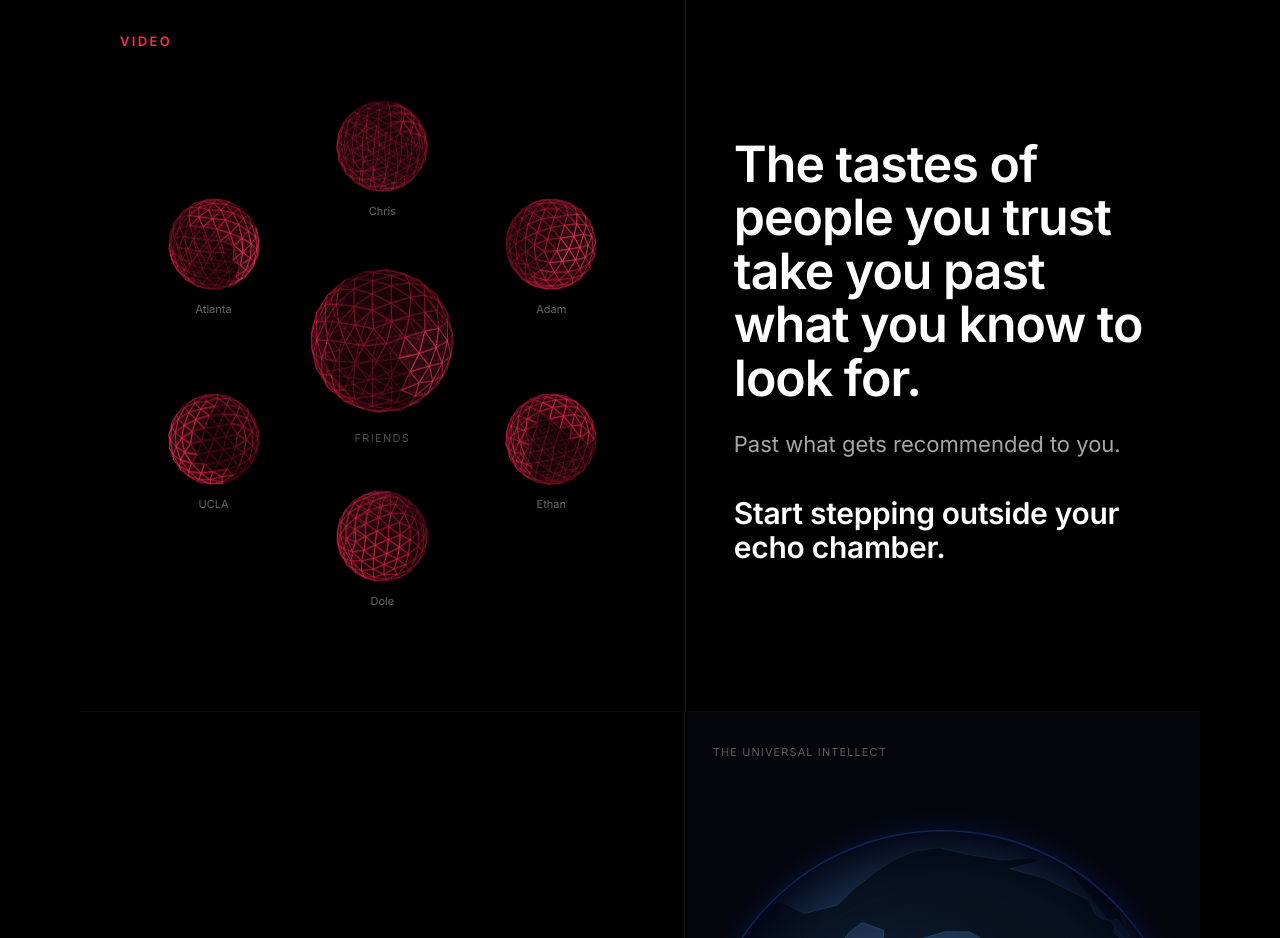
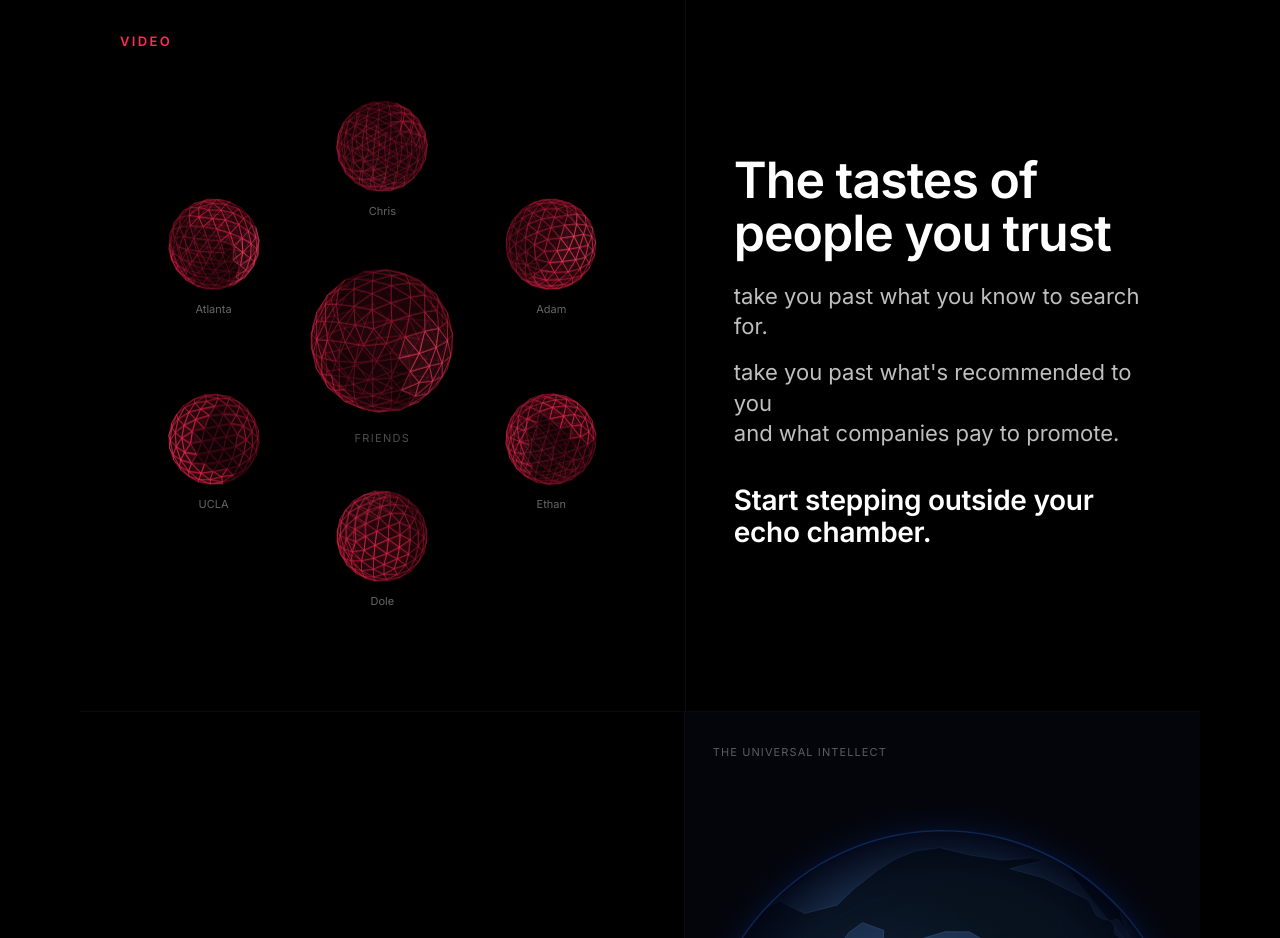
Before and after one commit to sn-ux/blueprint, a Next.js app: page / in a window 1280 px wide. Shown: the part 1580-2518 px from the top of the page. Built offline with nearby package versions, Linux system fonts and the light colour scheme; no server answers; the database is empty.

Commit message:
restructure page 3 copy into headline, body, and payoff hierarchy

```diff
--- a/app/page.tsx
+++ b/app/page.tsx
@@ -1979,22 +1979,29 @@ export default function LandingPage() {
         <div className="flex flex-col justify-center py-12 px-12 overflow-hidden"
           style={{ width: "46%", borderLeft: "1px solid rgba(255,255,255,0.05)", alignSelf: "stretch" }}>
 
-          {/* maxWidth constrains line length — prevents stretched lines and orphans */}
           <div style={{ maxWidth: 540 }}>
 
-            {/* Block 1 — primary: strong, tight, full white */}
-            <p className="text-[44px] md:text-[50px] font-semibold leading-[1.07] text-white" style={{ letterSpacing: "-0.02em" }}>
+            {/* Headline — dominant, full white */}
+            <h2 className="text-[44px] md:text-[50px] font-semibold leading-[1.07] text-white" style={{ letterSpacing: "-0.02em" }}>
               The tastes of people you trust
-              take you past what you know to look for.
+            </h2>
+
+            {/* Body line 1 — first continuation, slightly softened */}
+            <p className="text-[20px] md:text-[22px] font-normal leading-snug"
+              style={{ color: "rgba(255,255,255,0.75)", marginTop: 20 }}>
+              take you past what you know to search for.
             </p>
 
-            {/* Block 2 — secondary: soft continuation, muted */}
-            <p className="text-[20px] md:text-[22px] font-normal leading-snug" style={{ color: "rgba(255,255,255,0.65)", marginTop: 24 }}>
-              Past what gets recommended to you.
+            {/* Body line 2 — inverse of Page 2 SEARCH/FEED logic, same size as line 1 */}
+            <p className="text-[20px] md:text-[22px] font-normal leading-snug"
+              style={{ color: "rgba(255,255,255,0.75)", marginTop: 16 }}>
+              take you past what&apos;s recommended to you<br />
+              and what companies pay to promote.
             </p>
 
-            {/* Block 3 — payoff: bigger than secondary, semibold, full white */}
-            <p className="text-[28px] md:text-[30px] font-semibold leading-[1.15] text-white" style={{ letterSpacing: "-0.01em", marginTop: 36 }}>
+            {/* Final line — payoff, between body and headline in size */}
+            <p className="text-[26px] md:text-[28px] font-semibold leading-[1.15] text-white"
+              style={{ letterSpacing: "-0.01em", marginTop: 36 }}>
               Start stepping outside your echo chamber.
             </p>
 
```
